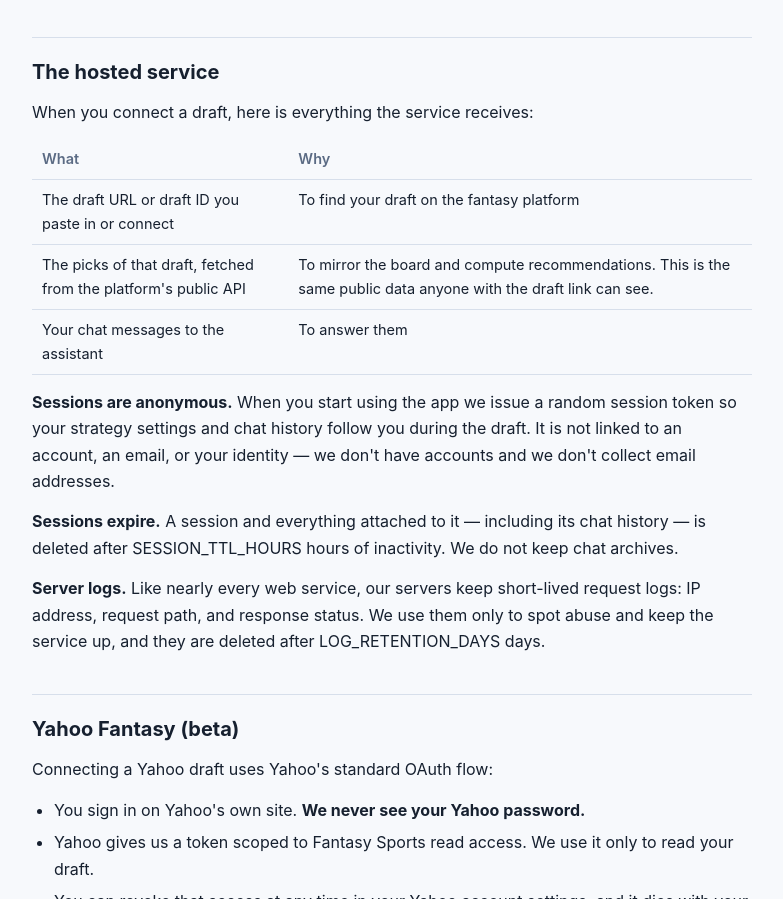
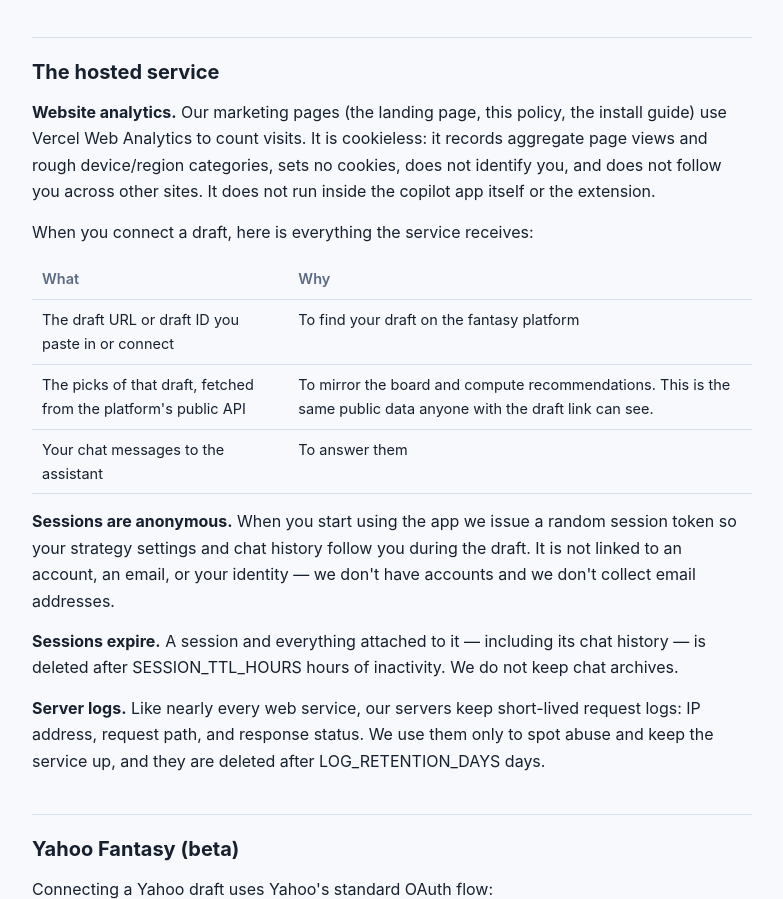
Before and after one commit to SidSub1041/ff-draft-bot, a browser extension: page site/privacy.html in a window 1280 px wide. Shown: the part 922-1821 px from the top of the page, without its empty margins (248-1031 px from the left). Drawn offline with Linux system fonts and the light colour scheme.

Commit message:
Site: Vercel Web Analytics on the marketing pages
The React component from the snippet cannot run here - the site is
static HTML with no build - so this is its documented static
equivalent: the /_vercel/insights script tag, same-origin so the
existing CSP already permits it. The privacy policy discloses it
honestly (cookieless, aggregate, marketing pages only); the
extension's no-analytics claim stays true and untouched.

```diff
--- a/site/privacy.html
+++ b/site/privacy.html
@@ -118,6 +118,7 @@
   footer.site .inner { max-width: 760px; margin: 0 auto; }
   footer.site a { color: var(--ink-muted); }
 </style>
+<script defer src="/_vercel/insights/script.js"></script>
 </head>
 <body>
 
@@ -154,6 +155,12 @@
   </ul>
 
   <h2 id="service">The hosted service</h2>
+  <p><strong>Website analytics.</strong> Our marketing pages (the landing page,
+     this policy, the install guide) use Vercel Web Analytics to count visits.
+     It is cookieless: it records aggregate page views and rough device/region
+     categories, sets no cookies, does not identify you, and does not follow
+     you across other sites. It does not run inside the copilot app itself or
+     the extension.</p>
   <p>When you connect a draft, here is everything the service receives:</p>
   <div class="table-wrap">
     <table>
```
Also changed, not shown: site/index.html (+1 -0 lines), site/install.html (+1 -0 lines), site/terms.html (+1 -0 lines).
